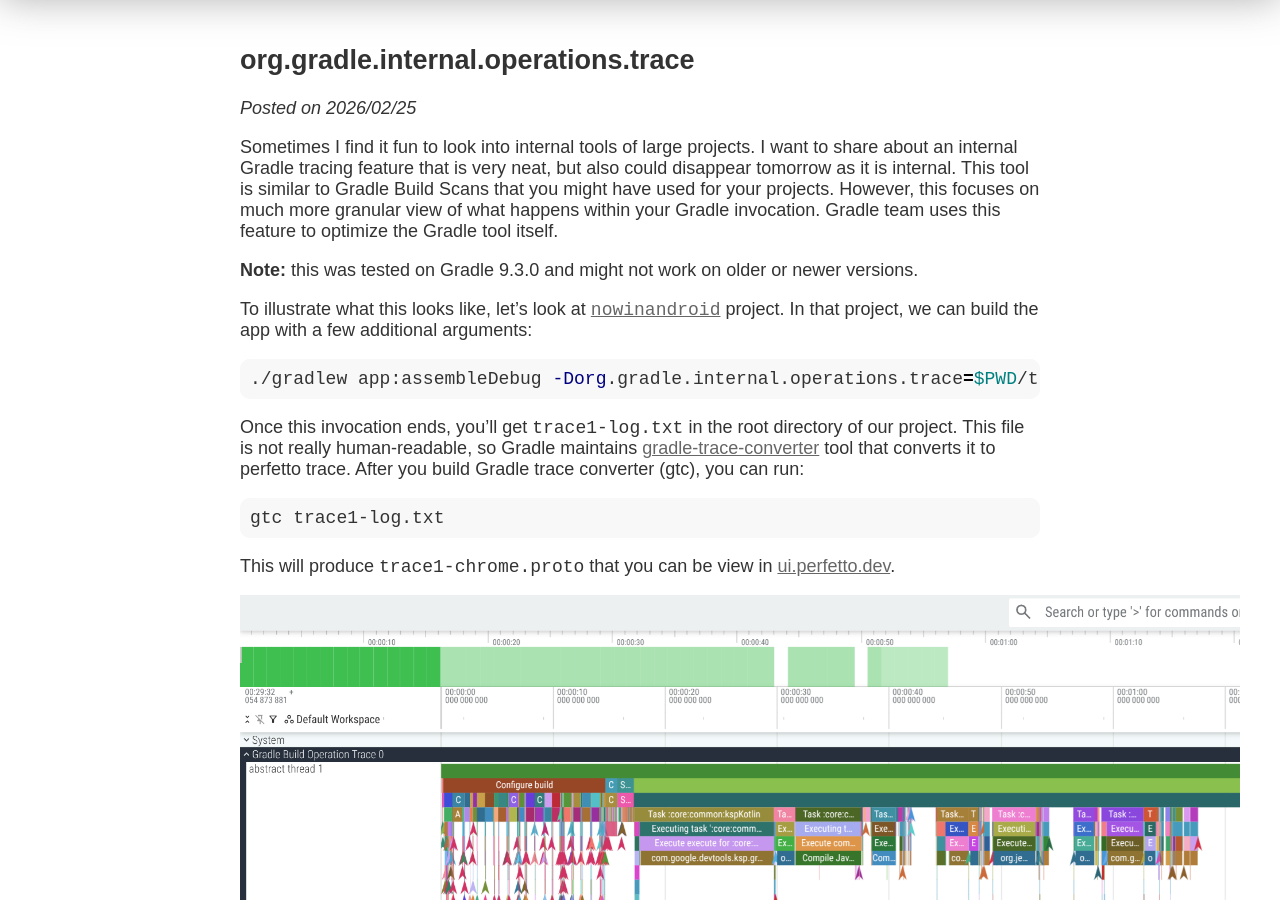
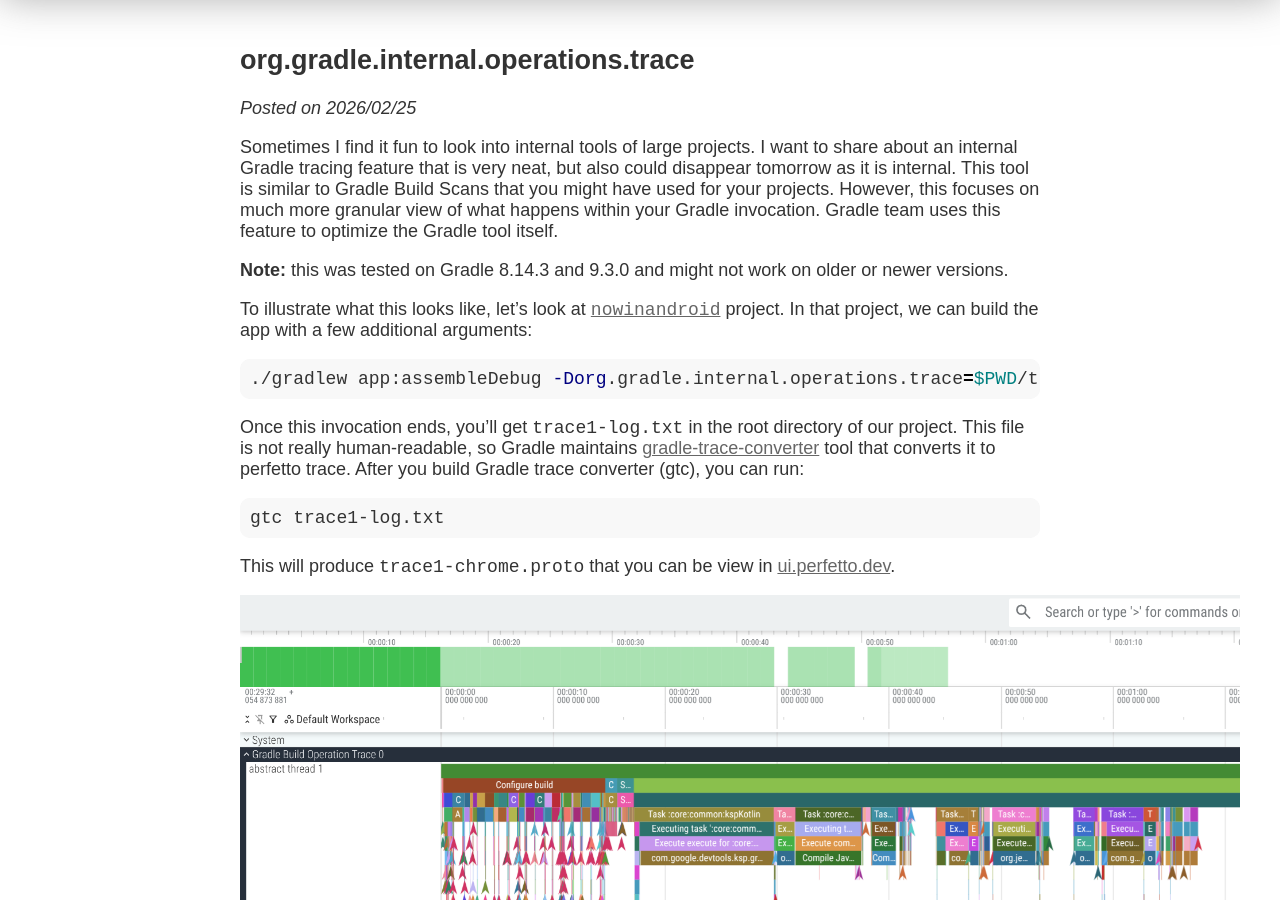
Before and after one commit to liutikas/liutikas.github.io, a Jekyll site: the page built from _posts/2026-02-25-org.gradle.internal.operations.trace.md, in a window 1280 px wide and 900 px high, scrolled down 390 px. Built offline with Jekyll 4.4.1, drawn with Linux system fonts in a browser that asks for light colours.

Commit message:
Add note this works on 8.14.3

```diff
--- a/_posts/2026-02-25-org.gradle.internal.operations.trace.md
+++ b/_posts/2026-02-25-org.gradle.internal.operations.trace.md
@@ -10,7 +10,7 @@ feature that is very neat, but also could disappear tomorrow as it is internal.
 Scans that you might have used for your projects. However, this focuses on much more granular view of what happens within
 your Gradle invocation. Gradle team uses this feature to optimize the Gradle tool itself.
 
-**Note:** this was tested on Gradle 9.3.0 and might not work on older or newer versions.
+**Note:** this was tested on Gradle 8.14.3 and 9.3.0 and might not work on older or newer versions.
 
 To illustrate what this looks like, let's look at [`nowinandroid`](https://github.com/android/nowinandroid) project. In
 that project, we can build the app with a few additional arguments:
```
